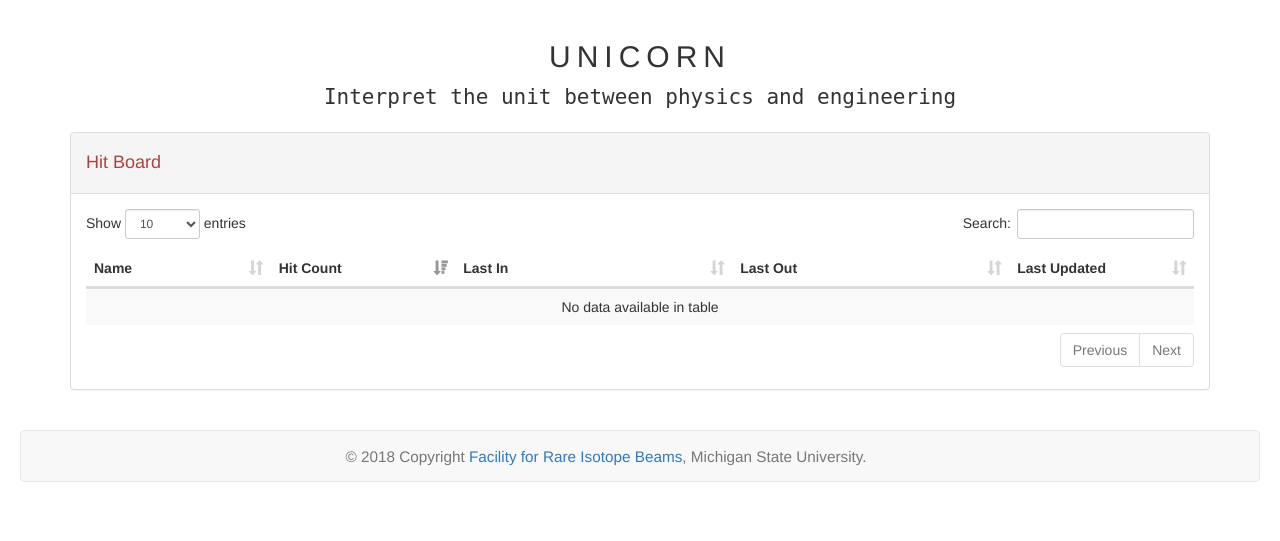
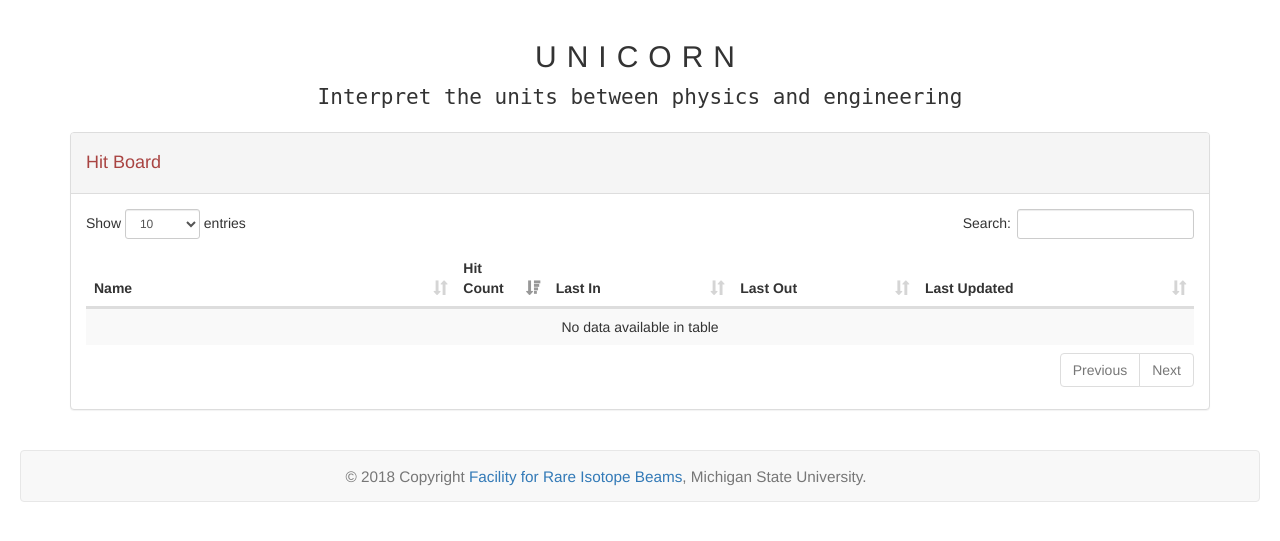
Before and after one commit to phantasy-project/unicorn-webapp, a Flask app: page / in a window 1280 px wide. Shown: the part 72-613 px from the top of the page. Run offline with Flask 2, Linux system fonts and the light colour scheme; data that the repository does not hold is empty; some libraries are stand-ins or nearby versions.

Commit message:
ENH: Update templates and js.

```diff
--- a/templates/index.html
+++ b/templates/index.html
@@ -11,9 +11,9 @@ $(function(){
 </script>
 
 <div class="container">
-    <h2 class="text-center" style="letter-spacing:6px;">
+    <h2 class="text-center" style="letter-spacing:10px;">
         UNICORN</h2>
-    <p class="lead text-center" style="font-family:monospace;">Interpret the unit between physics and engineering</p>
+    <p class="lead text-center" style="font-family:monospace;">Interpret the units between physics and engineering</p>
     <div class="panel panel-default">
         <div class="panel-heading">
             <h4 class="text text-danger">Hit Board</h4>
@@ -22,11 +22,11 @@ $(function(){
             <table id="func-overview" class="table table-hover table-striped" cellspacing="0" width="100%">
                 <thead>
                     <tr>
-                        <th class="col-sm-2">Name</th>
-                        <th class="col-sm-2">Hit Count</th>
-                        <th class="col-sm-3">Last In</th>
-                        <th class="col-sm-3">Last Out</th>
-                        <th class="col-sm-2">Last Updated</th>
+                        <th class="col-sm-4">Name</th>
+                        <th class="col-sm-1">Hit Count</th>
+                        <th class="col-sm-2">Last In</th>
+                        <th class="col-sm-2">Last Out</th>
+                        <th class="col-sm-3">Last Updated</th>
                     </tr>
                 </thead>
                 <tbody>
--- a/templates/show_items.html
+++ b/templates/show_items.html
@@ -4,9 +4,6 @@
 <script type="text/javascript" src="{{ url_for('static', filename='js/table.min.js') }}"></script>
 <link rel="stylesheet" href="{{ url_for('static', filename='css/table.min.css') }}" type="text/css" />
 
-<div class="container page-header">
-    <h2>Functions</h2>
-</div>
 <div class="container">
 <table id="func-all"
        class="table table-striped table-bordered table-hover"
```
Also changed, not shown: templates/show_item.html (+11 -4 lines), static/js/func.js (line endings or trailing spaces).
